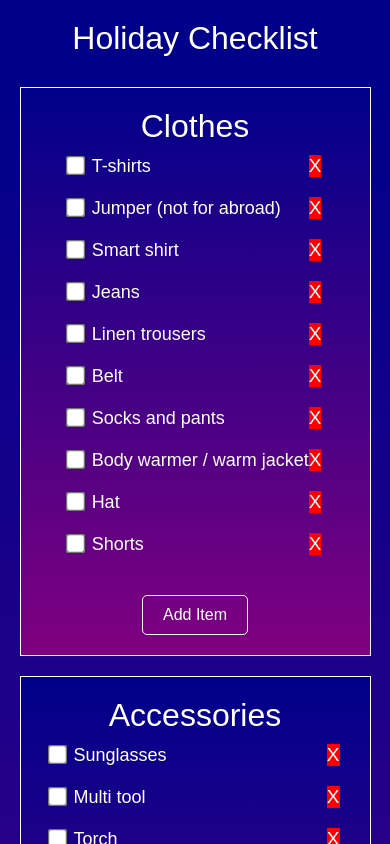
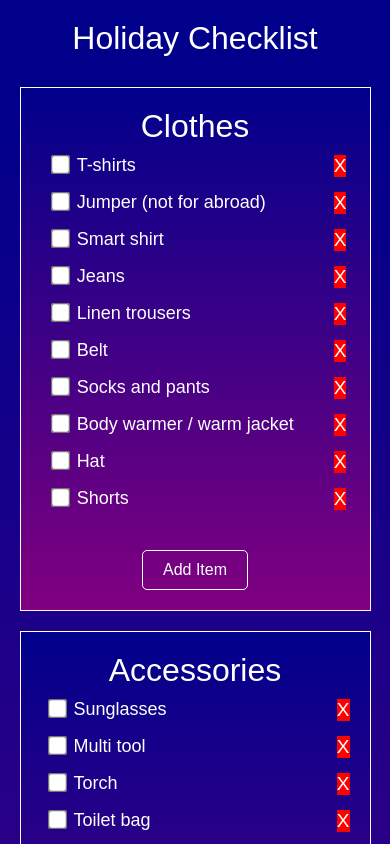
Before and after one commit to dhurrell001/holiday-checklist, a Next.js app: page /homePage in a window 390 px wide. Shown: the top 844 px of the page. Built offline with nearby package versions, Linux system fonts and the light colour scheme.

Commit message:
Refactor ChecklistItem component: update styles for better responsiveness and remove unused delete handler

```diff
--- a/app/components/checkListItem.module.css
+++ b/app/components/checkListItem.module.css
@@ -9,18 +9,36 @@
 .checkListItem {
   list-style-type: none;
   font-size: 20px;
-  color: red;
+  padding: 10px;
 }
 /* checkListItem.module.css */
 .checkbox {
-  transform: scale(1.5); /* 1.5 = 150% size */
+  transform: scale(1.5);
   margin-right: 10px;
   accent-color: #4a90e2; /* modern browsers let you color it too */
+  background-color: white;
 }
 .deleteButton {
   background-color: red;
   border: none;
   color: white;
-  font-size: 19px;
+  font-size: 21px;
   cursor: pointer;
 }
+@media (max-width: 768px) {
+  .itemContainer {
+    /* flex-direction: column; */
+    align-items: flex-start; /* align to the left */
+    /* justify-content: flex-start; */
+    margin: 5px;
+    padding: 5px;
+    gap: 30px; /* space between checkbox and delete button */
+  }
+  .deleteButton {
+    font-size: 19px;
+    align-self: flex-end; /* move delete button to the right */
+  }
+  .checkListItem {
+    padding: 5px;
+  }
+}
--- a/app/components/checklistItem.js
+++ b/app/components/checklistItem.js
@@ -8,10 +8,6 @@ export default function ChecklistItem({
   onToggle,
   onDelete,
 }) {
-  const handleDelete = () => {
-    alert("Delete function to be implemented");
-  };
-
   return (
     <div className={styles.itemContainer}>
       <li className={styles.checklistItem}>
```
